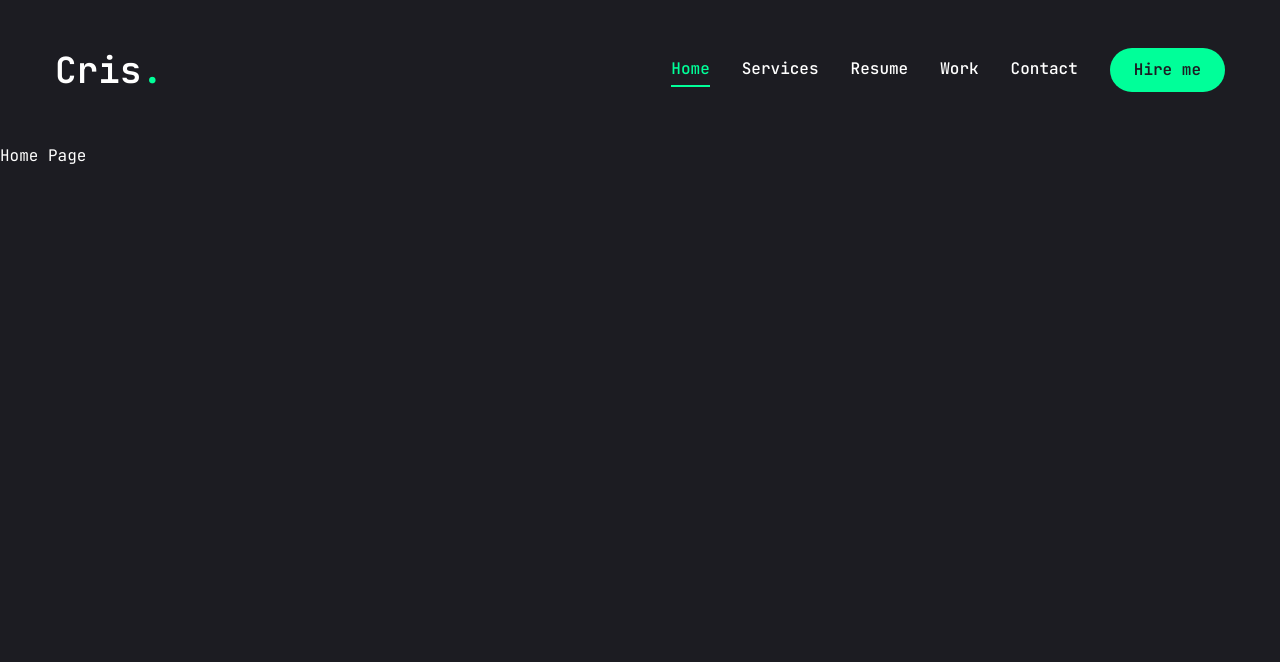
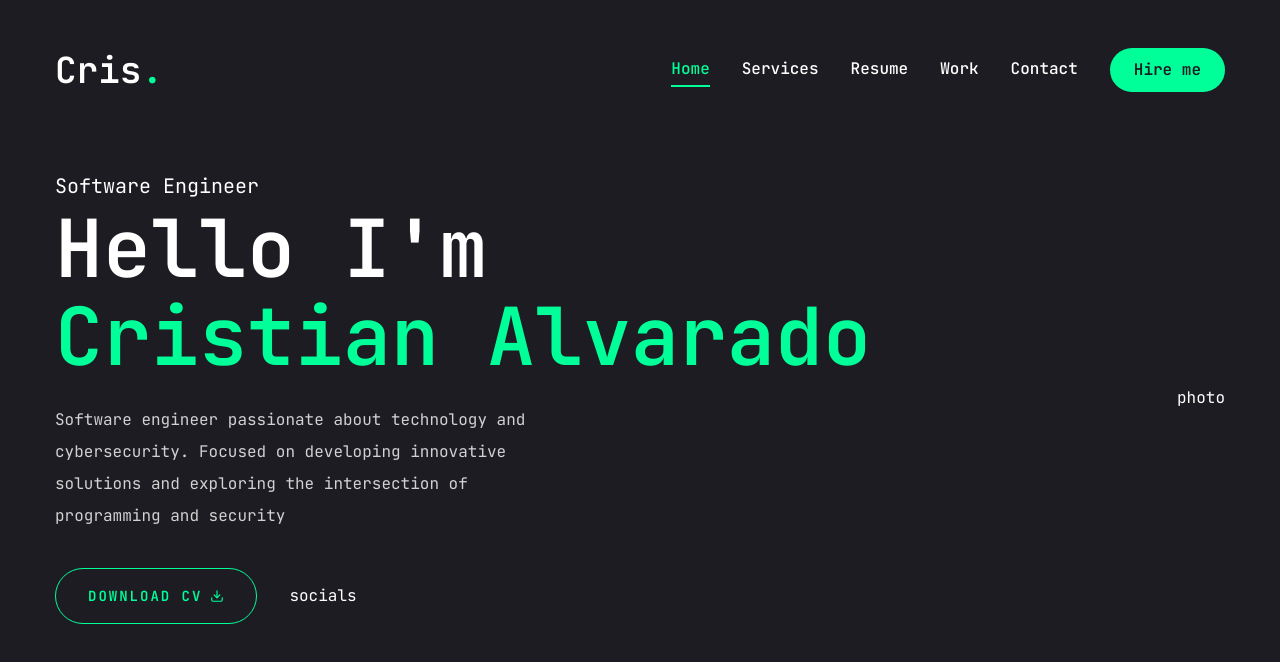
Before and after one commit to Spek7ro/web_personal, a Next.js app: page / in a window 1280 px wide. Shown: the top 662 px of the page. Built offline with nearby package versions, Linux system fonts and the light colour scheme.

Commit message:
add HomePage

```diff
--- a/app/globals.css
+++ b/app/globals.css
@@ -15,4 +15,14 @@
     @apply font-primary bg-primary text-white leading-loose;
   }
 
+  .h1 {
+    @apply text-[48px] xl:text-[80px] leading-[1.1] font-semibold;
+  }
+  .h2 {
+    @apply text-[36px] xl:text-[48px] leading-[1.1] font-semibold;
+  }
+  .h3 {
+    @apply text-[20px] xl:text-[24px] leading-[1.1] font-semibold;
+  }
+
 }
--- a/app/page.jsx
+++ b/app/page.jsx
@@ -1,7 +1,47 @@
-export default function Home() {
+import { Button } from "@/components/ui/button";
+import { FiDownload } from "react-icons/fi";
+
+// Components
+import Social from "@/components/Social";
+
+const Home = () => {
   return (
-    <main>
-      <h1>Home Page</h1>
-    </main>
+    <section className="h-full">
+      <div className="container mx-auto h-full">
+        <div className="flex flex-col xl:flex-row items-center justify-between xl:pt-8 xl:pb-24 ">
+          {/*  text */}
+          <div className="text-center xl:text-left">
+            <span className="text-xl">Software Engineer</span>
+            <h1 className="h1 mb-6">
+              Hello I'm <br />{" "}
+              <span className="text-accent">Cristian Alvarado</span>
+            </h1>
+            <p className="max-w-[500px] mb-9 text-white/80">
+              Software engineer passionate about technology and cybersecurity.
+              Focused on developing innovative solutions and exploring the
+              intersection of programming and security
+            </p>
+            {/* btn and socials */}
+            <div className="flex flex-col xl:flex-row items-center gap-8">
+              <Button
+                variant="outline"
+                size="lg"
+                className="uppercase flex items-center gap-2"
+              >
+                <span>Download CV</span>
+                <FiDownload className="text_xl " />
+              </Button>
+              <div className="mb-8 xl:mb-0">
+                <Social />
+              </div>
+            </div>
+          </div>
+          {/*  photo */}
+          <div>photo</div>
+        </div>
+      </div>
+    </section>
   );
-}
+};
+
+export default Home;
--- /dev/null
+++ b/components/Social.jsx
@@ -0,0 +1,13 @@
+import Link from "next/link";
+import { FaLinkedin, FaGithub, FaTwitter } from "react-icons/fa";
+
+
+const Social = () => {
+  return (
+    <div>
+      socials
+    </div>
+  );
+};
+
+export default Social;
```
